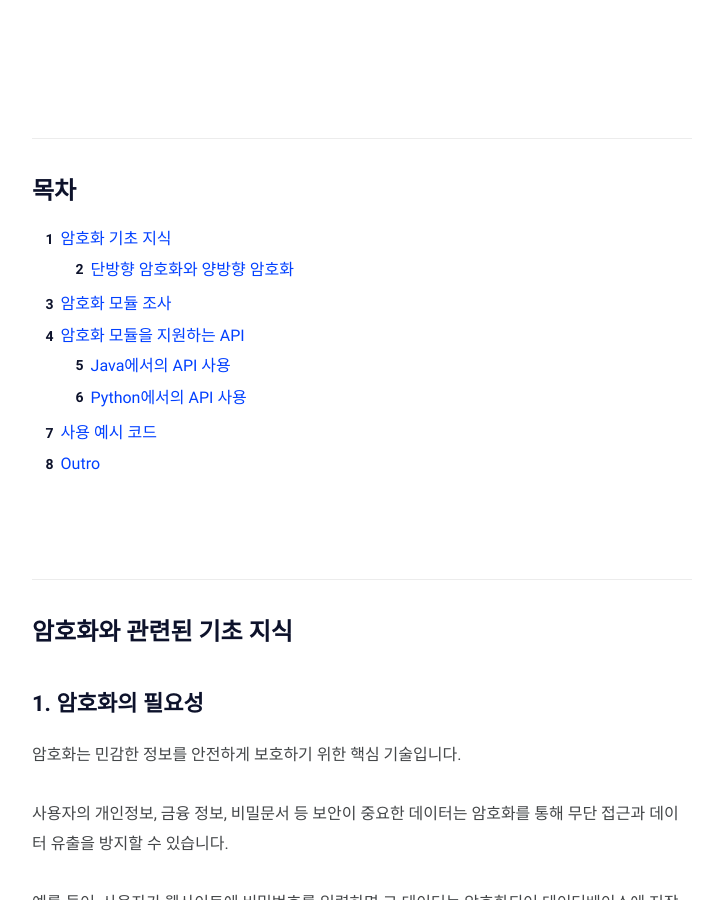
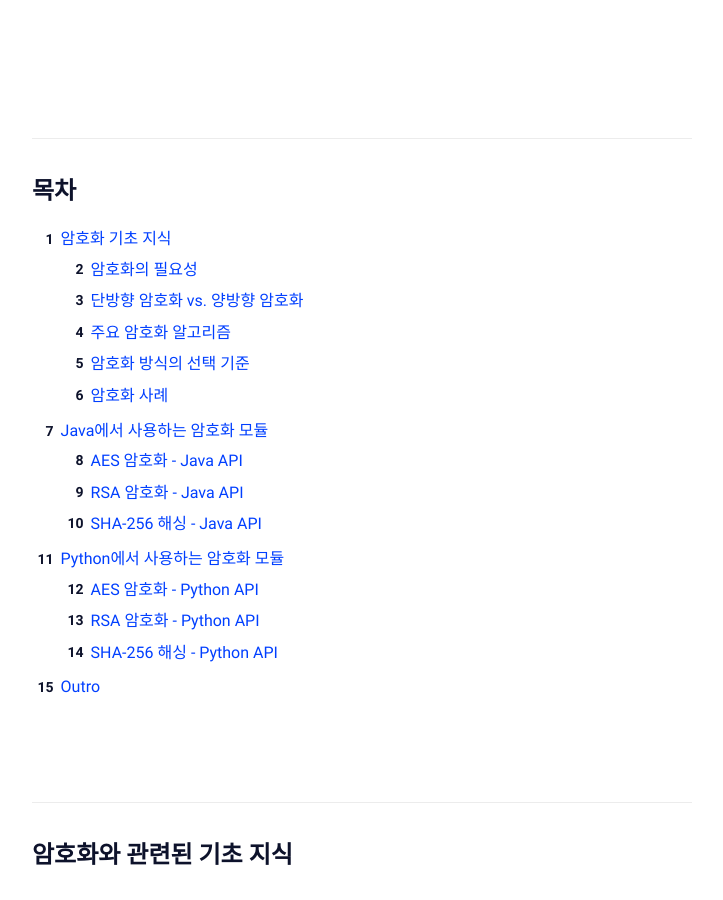
Before and after one commit to jd6186/jd6186.github.io, a Jekyll site: the page built from _posts/CS/2024-11-05-encryption.md, in a window 1280 px wide and 900 px high, scrolled down 769 px. Shown: the whole window, without its empty margins (278-1001 px from the left). Built offline with Jekyll 4.4.1, drawn with Linux system fonts in a browser that asks for light colours; comment, search, counter and statistics services are not loaded; some of the changed text lies outside the part shown.

Commit message:
feat: 암호화 개념 및 Java, Python에서 암호화 모듈 설정하고 활용하는 방법에 대한 가이드

```diff
--- a/_posts/CS/2024-11-05-encryption.md
+++ b/_posts/CS/2024-11-05-encryption.md
@@ -18,15 +18,22 @@ tags: [Security, Encryption, Java, Python, API, AES, RSA, SHA-256]
 
 ---
 # 목차
-1. [암호화 기초 지식](https://www.notion.so/135c7f0b0a6881b09859c1e6d6791733?pvs=21)
-   - [단방향 암호화와 양방향 암호화](https://www.notion.so/135c7f0b0a6881b09859c1e6d6791733?pvs=21)
-2. [암호화 모듈 조사](https://www.notion.so/135c7f0b0a6881b09859c1e6d6791733?pvs=21)
-3. [암호화 모듈을 지원하는 API](https://www.notion.so/135c7f0b0a6881b09859c1e6d6791733?pvs=21)
-   - [Java에서의 API 사용](https://www.notion.so/135c7f0b0a6881b09859c1e6d6791733?pvs=21)
-   - [Python에서의 API 사용](https://www.notion.so/135c7f0b0a6881b09859c1e6d6791733?pvs=21)
-4. [사용 예시 코드](https://www.notion.so/135c7f0b0a6881b09859c1e6d6791733?pvs=21)
-5. [Outro](https://www.notion.so/135c7f0b0a6881b09859c1e6d6791733?pvs=21)
-   <br/><br/><br/><br/>
+1. [암호화 기초 지식](#암호화와-관련된-기초-지식)
+   - [암호화의 필요성](#1-암호화의-필요성)
+   - [단방향 암호화 vs. 양방향 암호화](#2-단방향-암호화-vs-양방향-암호화)
+   - [주요 암호화 알고리즘](#3-주요-암호화-알고리즘)
+   - [암호화 방식의 선택 기준](#4-암호화-방식의-선택-기준)
+   - [암호화 사례](#5-암호화-사례)
+2. [Java에서 사용하는 암호화 모듈](#1-java에서-암호화-모듈을-지원하는-api)
+   - [AES 암호화 - Java API](#1-1-aes-암호화---java-api)
+   - [RSA 암호화 - Java API](#1-2-rsa-암호화---java-api)
+   - [SHA-256 해싱 - Java API](#1-3-sha-256-해싱---java-api)
+3. [Python에서 사용하는 암호화 모듈](#2-python에서-암호화-모듈을-지원하는-api)
+   - [AES 암호화 - Python API](#2-1-aes-암호화---python-api-pycryptodome)
+   - [RSA 암호화 - Python API](#2-2-rsa-암호화---python-api-pycryptodome)
+   - [SHA-256 해싱 - Python API](#2-3-sha-256-해싱---python-api-hashlib)
+4. [Outro](#outro)
+<br/><br/><br/><br/>
 
 ---
 # 암호화와 관련된 기초 지식
@@ -321,7 +328,7 @@ print("SHA-256 Hash:", hash_string)
 
 ---
 # Outro
-오늘은 암호화의 기본 개념부터 Java와 Python에서 AES 암호화 모듈을 활용하는 방법에 대해 알아보았습니다.
+오늘은 암호화의 기본 개념부터 Java와 Python에서 **AES**, **RSA**, **SHA-256** 등 암호화 모듈을 활용하는 방법에 대해 알아보았습니다.
 
 각각의 API를 활용해 보면서 암호화의 중요성과 적용 방법을 이해하셨길 바랍니다.
 
```
